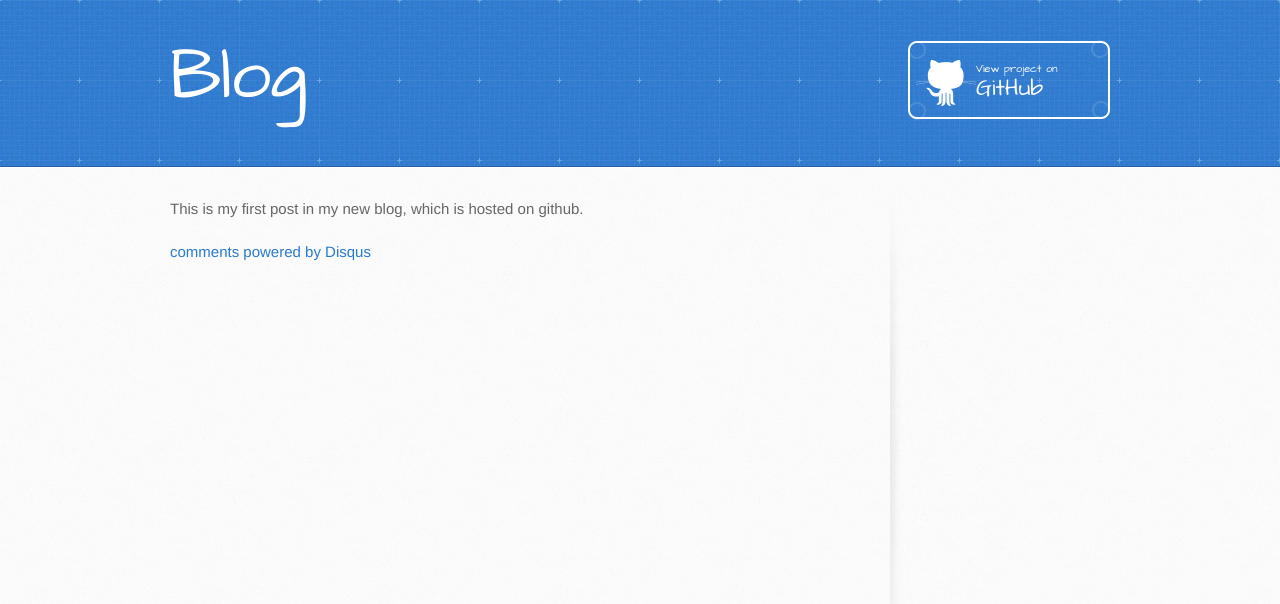
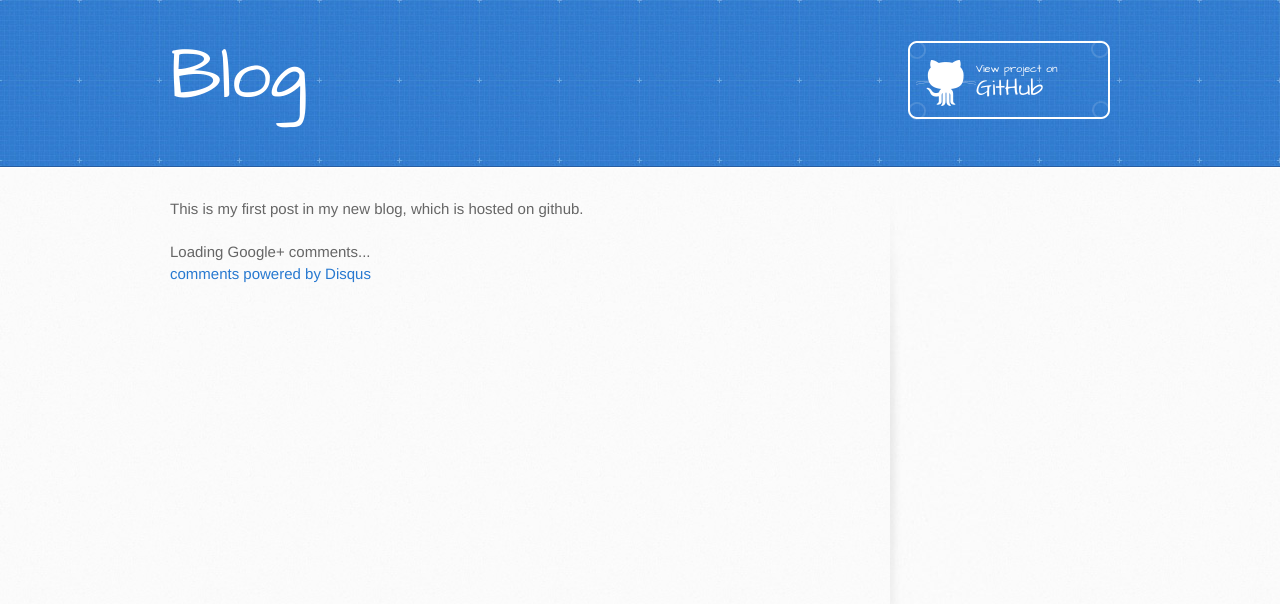
Before and after one commit to mars3142/blog, a Jekyll site: the page built from _posts/2014-05-23-first-post.md, in a window 1280 px wide. Shown: the top 604 px of the page. Built offline with Jekyll 4.4.1, drawn with Linux system fonts in a browser that asks for light colours; nearby versions of some CDN libraries; Markdown is read by kramdown in place of the engine named in the settings; comment, search, counter and statistics services are not loaded.

Commit message:
try with g+ comments

```diff
--- a/_layouts/post.html
+++ b/_layouts/post.html
@@ -33,6 +33,10 @@
             <ul data-toc="#main_content"></ul>
           {% endif %}
           {{ content }}
+<section id="comments">
+        <script src="//apis.google.com/js/plusone.js" type="text/javascript"></script>
+        <div class="g-comments" data-href="{{ site.url }}{{ page.url }}" data-width="900" data-first_party_property="BLOGGER" data-view_type="FILTERED_POSTMOD">Loading Google+ comments...</div>
+      </section>
     <div id="disqus_thread"></div>
     <script type="text/javascript">
         /* * * CONFIGURATION VARIABLES: EDIT BEFORE PASTING INTO YOUR WEBPAGE * * */
```
